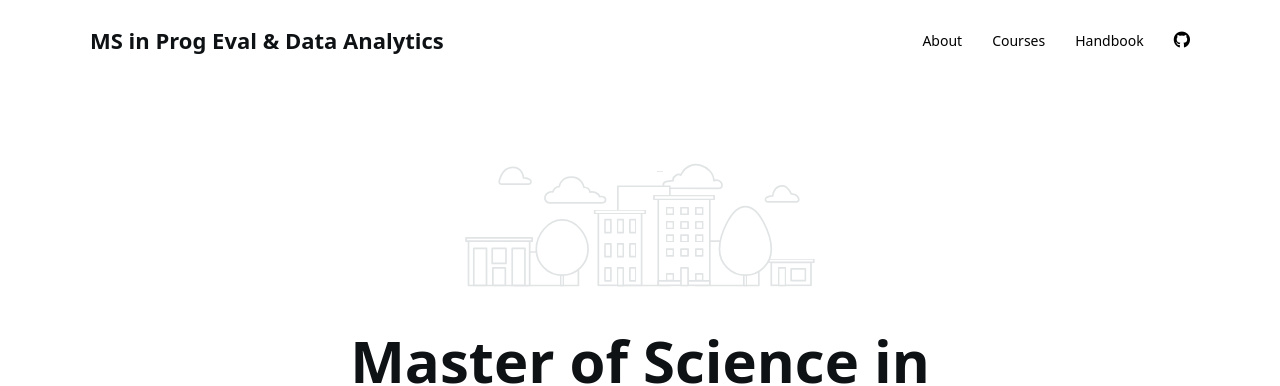
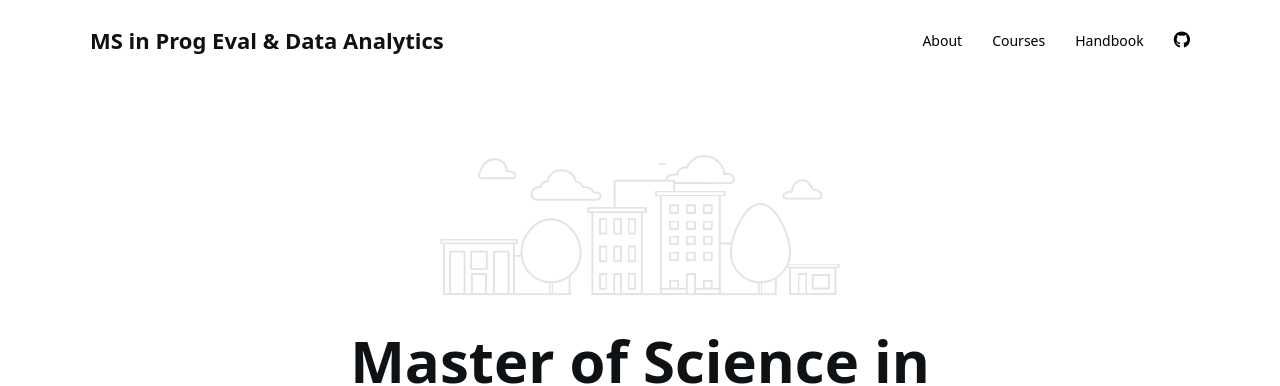
Before and after one commit to DS4PS/ms-prog-eval-data-analytics, a Jekyll site: the page built from index.md, in a window 1280 px wide. Shown: the top 386 px of the page. Built offline with Jekyll 4.4.1, drawn with Linux system fonts in a browser that asks for light colours; nearby versions of some CDN libraries; a style sheet for code colours, icons or effects is not loaded.

Commit message:
Update index.html

```diff
--- a/_layouts/index.html
+++ b/_layouts/index.html
@@ -36,7 +36,7 @@ layout: default
 <div class="uk-section section-hero .uk-width-1-1"  data-uk-scrollspy="cls: uk-animation-slide-bottom-medium; repeat: true">
     <div class="uk-container uk-container-small">
         {% if page.index.image %}
-        <p class="hero-image uk-text-center"><img src="{{ site.post_assets | absolute_url }}{{ page.index.image }}" alt="Analytics" style="width:350px;height:350px;"></p>
+        <p class="hero-image uk-text-center"><img src="{{ site.post_assets | absolute_url }}{{ page.index.image }}" alt="Analytics" style="width:400px;height:400px;"></p>
         {% endif %}
         <h2 class="uk-heading-hero uk-text-center uk-margin-remove-top uk-margin-remove-bottom " >{{ page.index.title }}</h2>
 
```
